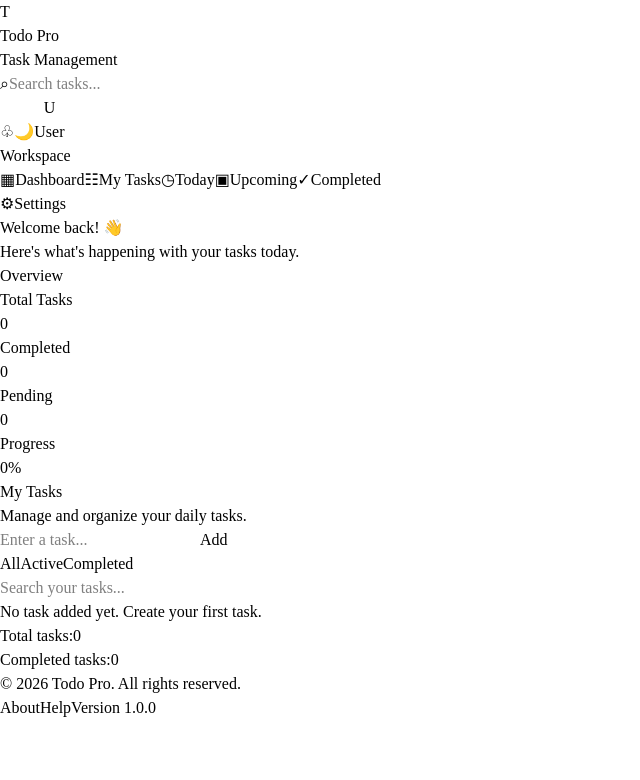
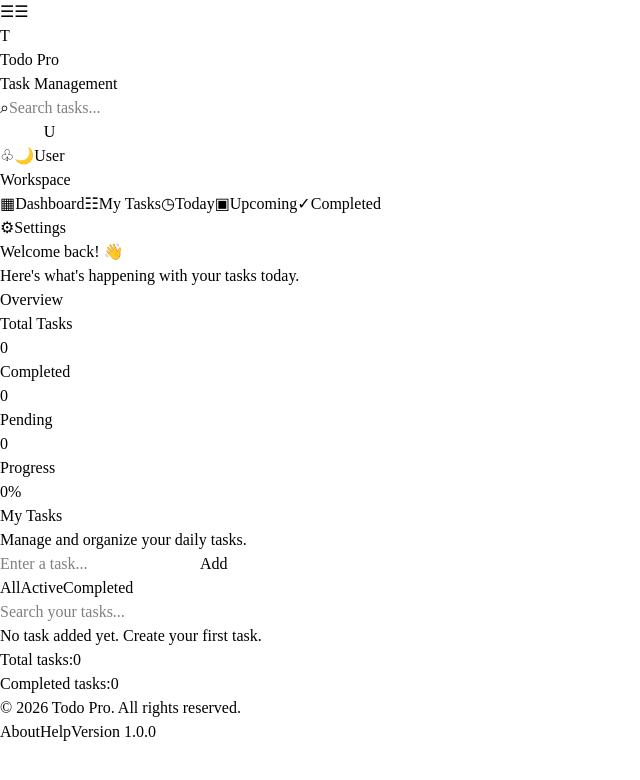
Before and after one commit to khanra321/todo-pro, a React (Vite) app: page / in a window 1280 px wide. Shown: the top 780 px of the page, without its empty margins (0-640 px from the left). Built offline with nearby package versions, Linux system fonts and the light colour scheme.

Commit message:
modify header

```diff
--- a/src/components/layout/Header.tsx
+++ b/src/components/layout/Header.tsx
@@ -2,30 +2,61 @@
 type HeaderProps = {
   theme: "light" | "dark";
   onThemeToggle: () => void;
+  onSidebarToggle: () => void;
+  onMobileMenuToggle: () => void;
 };
 
-export function Header({ theme, onThemeToggle }: HeaderProps) {
+export function Header({
+  theme,
+  onThemeToggle,
+  onSidebarToggle,
+  onMobileMenuToggle,
+}: HeaderProps) {
   return (
-    <header className="sticky top-0 z-50 flex h-16 items-center justify-between border-b border-slate-200 bg-white px-6 dark:border-slate-700 dark:bg-slate-900">
+    <header className="relative z-50 flex h-16 shrink-0 items-center justify-between border-b border-slate-200 bg-white px-3 dark:border-slate-700 dark:bg-slate-900 sm:px-6">
 
-      {/* Left Side - Logo */}
-      <div className="flex items-center gap-3">
-        <div className="flex size-10 items-center justify-center rounded-xl bg-indigo-600 text-xl font-bold text-white">
+      {/* Left Side */}
+      <div className="flex min-w-0 items-center gap-2 sm:gap-3">
+
+        {/* Mobile Menu */}
+        <button
+          type="button"
+          onClick={onMobileMenuToggle}
+          aria-label="Open sidebar"
+          className="rounded-lg p-2 text-slate-600 hover:bg-slate-100 dark:text-slate-300 dark:hover:bg-slate-800 md:hidden"
+        >
+          ☰
+        </button>
+
+        {/* Desktop Sidebar Toggle */}
+        <button
+          type="button"
+          onClick={onSidebarToggle}
+          aria-label="Toggle sidebar"
+          className="hidden rounded-lg p-2 text-slate-600 hover:bg-slate-100 dark:text-slate-300 dark:hover:bg-slate-800 md:block"
+        >
+          ☰
+        </button>
+
+        {/* Logo */}
+        <div className="flex shrink-0 items-center gap-2 sm:gap-3">
+          <div className="flex size-9 items-center justify-center rounded-xl bg-indigo-600 text-lg font-bold text-white sm:size-10 sm:text-xl">
             T
           </div>
 
           <div>
-          <h1 className="text-lg font-bold text-slate-900 dark:text-white">
+            <h1 className="text-base font-bold text-slate-900 dark:text-white sm:text-lg">
               Todo Pro
             </h1>
-          <p className="text-xs text-slate-500 dark:text-slate-400">
+            <p className="hidden text-xs text-slate-500 dark:text-slate-400 sm:block">
               Task Management
             </p>
           </div>
         </div>
+      </div>
 
-      {/* Right Side - Actions */}
-      <div className="flex items-center gap-4">
+      {/* Right Side */}
+      <div className="flex shrink-0 items-center gap-1 sm:gap-4">
 
         {/* Search */}
         <div className="hidden items-center gap-2 rounded-lg border border-slate-200 px-3 py-2 md:flex dark:border-slate-700">
@@ -45,7 +76,6 @@ export function Header({ theme, onThemeToggle }: HeaderProps) {
           className="relative rounded-lg p-2 text-slate-600 hover:bg-slate-100 dark:text-slate-300 dark:hover:bg-slate-800"
         >
           <span className="text-xl">♧</span>
-
           <span className="absolute right-1 top-1 size-2 rounded-full bg-red-500" />
         </button>
 
@@ -68,7 +98,7 @@ export function Header({ theme, onThemeToggle }: HeaderProps) {
             U
           </div>
 
-          <span className="hidden text-sm font-medium text-slate-700 sm:block dark:text-white">
+          <span className="hidden text-sm font-medium text-slate-700 dark:text-white lg:block">
             User
           </span>
         </button>
```
Lines whose indentation alone changed are shown as unchanged.
